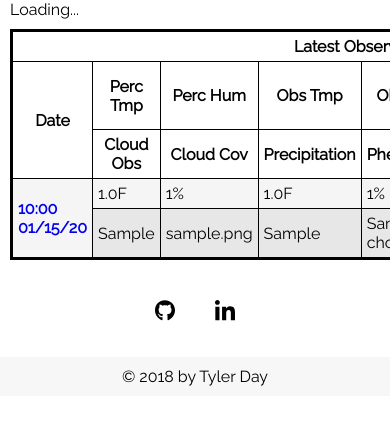
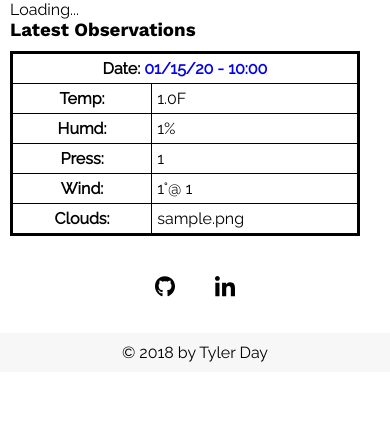
Before and after one commit to tyday/port_site, a Django app: page /weather/ in a window 390 px wide; the page is wider, and only the part inside the window is pictured. Shown: the part 71-496 px from the top of that part. Run offline with Django 3.2, Linux system fonts and the light colour scheme; tables that the repository leaves empty hold one stand-in row (values such as "Sample post"); some libraries are stand-ins or nearby versions.

Commit message:
made weather page responsive

```diff
--- a/mysite/weather/static/weather/css/weather.css
+++ b/mysite/weather/static/weather/css/weather.css
@@ -4,7 +4,7 @@
 table {
   /* table-layout: fixed; */
   width: 100%;
-  width: calc(100vw - 30px);
+  width: calc(100vw - 40px);
   border-collapse: collapse;
   border: 3px solid #000;
   margin: 10px 0;
@@ -86,8 +86,21 @@ th {
     margin: 0.2em auto;
   }
 }
+.narrowContent{
+  display: none;
+
+}
+table.narrowContent{
+  border: none;
+}
 @media screen and (max-width: 500px){
   #id_image{
     width:180px;
   }
+  .wideContent{
+    display: none;
+  }
+  .narrowContent{
+    display: block;
+  }
 }
--- a/mysite/weather/templates/weather/weather.html
+++ b/mysite/weather/templates/weather/weather.html
@@ -22,7 +22,7 @@
 {% endif %}
 <section class="main-content">
 <div id="app"></div>
-<table>
+<table class="wideContent">
     <th colspan="10">Latest Observations</th>
 <tr>
     <th rowspan="2">Date</th>
@@ -79,6 +79,34 @@
     </tr>
 {% endfor %}
 </table>
+<div class="narrowContent">
+<h3>Latest Observations</h3>
+    {% for observation in observations %}
+
+    <!-- <tr><td> -->
+      <table>
+      <tr>
+        <th colspan="2">Date:
+          {% if observation.image %}<b>{% endif %}
+          <a href="{% url 'observation_detail' pk=observation.pk %}">
+          {{ observation.observation_date | date:"m/d/y" }} -
+          {{ observation.observation_date | date:"H:i" }}</a>
+          {% if observation.image %}</b>{% endif %}</th>
+      </tr>
+    <tr><th>Temp: </th><td>{{ observation.observed_outdoor_temperature | default_if_none:"--" }}F</td></tr>
+    <tr><th>Humd: </th><td>{{ observation.observed_outdoor_humidity | default_if_none:"--" }}%</td></tr>
+    <tr><th>Press: </th><td>{{ observation.observed_pressure_millibars | default_if_none:"--" }}</td></tr>
+    <tr>
+      <th>Wind: </th>
+      <td>
+        {{ observation.surface_wind_direction | default_if_none:"--" }}&#176;@
+        {{ observation.surface_wind_speed | default_if_none:"--" }}
+      </td>
+    </tr>
+    <tr><th>Clouds: </th><td>{{ observation.cloud_coverage.cloud_coverage_short | default_if_none:"--" }}</td></tr>
+  </table>
+    {% endfor %}
+  </div>
 {% if observations.has_other_pages %}
   <ul class="pagination">
     {% if observations.has_previous %}
```
